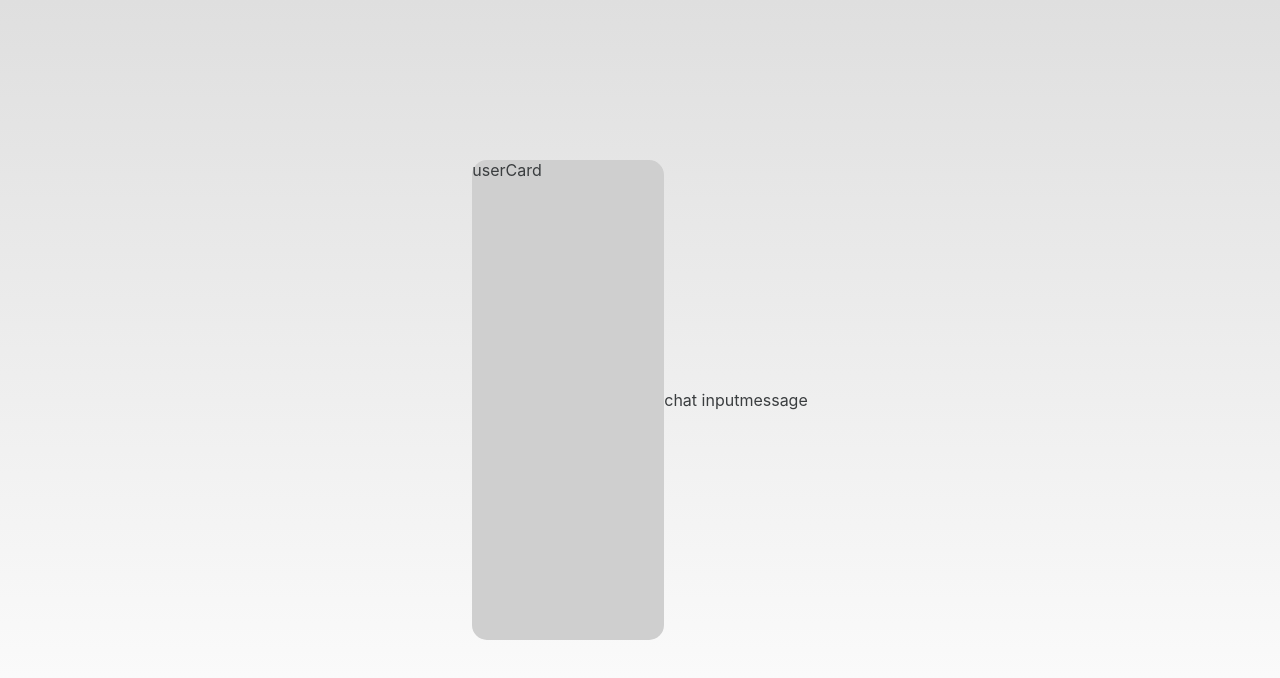
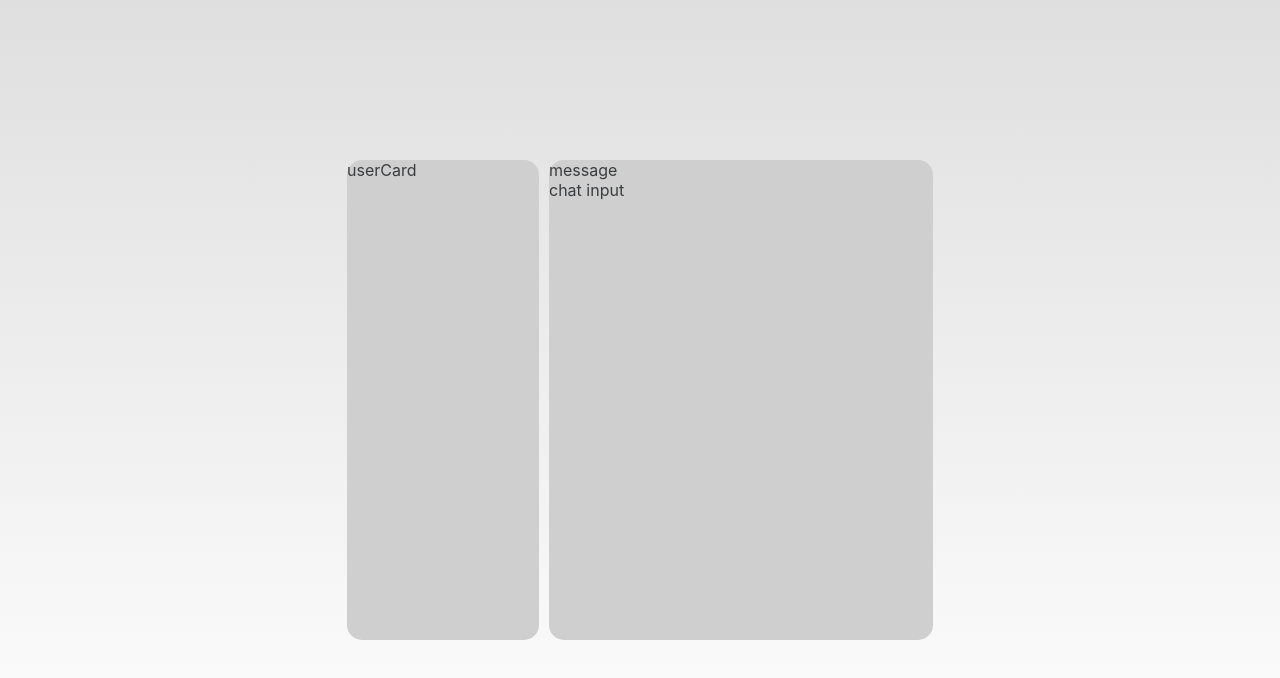
Before and after one commit to rmit-s3712674-Sijie-Shi/chat-page, a React (Create React App) app: page /main in a window 1280 px wide. Shown: the top 678 px of the page. Built offline with nearby package versions, Linux system fonts and the light colour scheme.

Commit message:
add css for chat

```diff
--- a/src/mainpage/chat/chat.module.css
+++ b/src/mainpage/chat/chat.module.css
@@ -0,0 +1,7 @@
+.chatContainer {
+    border-radius: 15px;
+    background-color: #cfcfcf;
+    height: 60%;
+    width: 30%;
+    margin-left: 10px;
+}
--- a/src/mainpage/chat/chat.tsx
+++ b/src/mainpage/chat/chat.tsx
@@ -8,8 +8,10 @@ const Chat = () => {
     return (
         <>
         <UserList/>
+        <div className={styles.chatContainer}>
+        <Message/>
         <ChatInput/>
-        <Message/>
+        </div>
         </>
     )
 }
```
